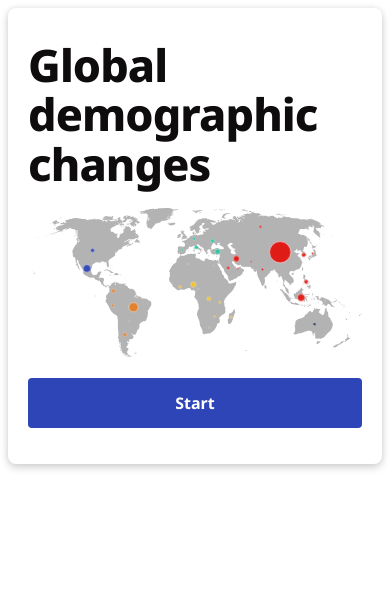
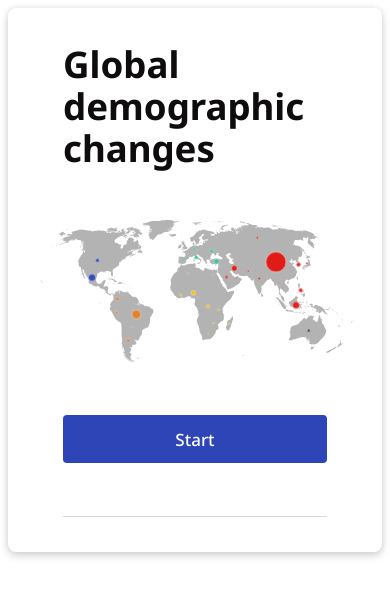
Before and after one commit to rene849/INRM5, a plain HTML site: page index.html in a window 390 px wide. Drawn offline with Linux system fonts and the light colour scheme.

Commit message:
Update index.html

```diff
--- a/index.html
+++ b/index.html
@@ -35,14 +35,15 @@ button{font-family:inherit;cursor:pointer;border:none;background:none;touch-acti
 .icon-btn .xglyph{fill:none;stroke:var(--glyph);stroke-width:2}.icon-btn:focus-visible{--ring:#1f2e7a;--ring-fill:#ebedfa;--glyph:#1f2e7a}@media(hover:hover){.icon-btn:hover{--ring:#1f2e7a;--ring-fill:#ebedfa;--glyph:#1f2e7a}}
 .icon-btn:active{--ring:#1dc9a4;--ring-fill:transparent}
 /* ── cover: two columns so text and map can never overlap ── */
-.cover-stage{width:100%;max-width:var(--maxw);margin:0 auto;display:flex;align-items:center;justify-content:space-between;gap:0;padding:clamp(16px,2.5vw,32px) clamp(12px,2vw,28px) clamp(16px,2.5vw,32px) var(--pad);flex:1 0 auto;box-sizing:border-box}
-.cover-text{flex:0 0 clamp(230px,26%,320px);max-width:320px;z-index:2}
-.cover-title{font-size:clamp(30px,3.4vw,46px);font-weight:800;line-height:1.08;letter-spacing:-.02em;margin-bottom:24px;opacity:0;transform:translateY(28px)}
-.btn-start{display:inline-flex;align-items:center;justify-content:center;background:#2E45B8;color:#fff;font-weight:700;font-size:16px;min-width:156px;height:48px;padding:0 28px;border-radius:4px;opacity:0;transform:translateY(28px);transition:background .18s,transform .2s,opacity .2s}.btn-start:focus-visible{background:#1F2E7A}@media(hover:hover){.btn-start:hover{background:#1F2E7A}}
+.cover-stage{container-type:inline-size;--cpad:clamp(16px,2.5vw,32px);width:100%;max-width:var(--maxw);margin:0 auto;display:flex;align-items:center;justify-content:center;padding:var(--cpad) 0;flex:1 0 auto;box-sizing:border-box}
+.cover-frame{position:relative;width:100%}
+.cover-text{position:absolute;left:4.5%;bottom:1.5cqw;width:max-content;z-index:2}   /* Hype: text block sits low against the map */
+.cover-title{font-size:clamp(30px,4.14cqw,56px);font-weight:700;line-height:1.17;letter-spacing:0;margin:0 0 clamp(24px,4.3cqw,56px);opacity:0;transform:translateY(28px)}   /* Hype: 48px / 56px bold at a 1160px stage */
+.btn-start{display:inline-flex;align-items:center;justify-content:center;background:#2E45B8;color:#fff;font-weight:500;font-size:clamp(15px,1.4cqw,18px);width:clamp(120px,12.9cqw,190px);height:clamp(44px,4cqw,54px);padding:0;border-radius:4px;opacity:0;transform:translateY(28px);transition:background .18s,transform .2s,opacity .2s}.btn-start:focus-visible{background:#1F2E7A}@media(hover:hover){.btn-start:hover{background:#1F2E7A}}
 .btn{display:inline-flex;align-items:center;justify-content:center;background:var(--blue);color:#fff;font-weight:700;font-size:16px;min-width:156px;height:48px;padding:0 28px;border-radius:4px;transition:background .18s}
 html.tablet .btn,html.mobile .btn{height:50px}.btn:focus-visible{background:var(--navy)}@media(hover:hover){.btn:hover{background:var(--navy)}}
 .btn.ghost{background:#fff;color:var(--blue);box-shadow:inset 0 0 0 1.5px var(--blue)}@media(hover:hover){.btn.ghost:hover{background:#ebedfa;color:var(--navy)}}
-.cover-art{flex:1 1 0;width:auto;min-width:0;margin-left:clamp(-24px,-1.5vw,0px);aspect-ratio:945.9/423.6;display:flex;align-items:center;justify-content:center;pointer-events:none}
+.cover-art{width:75%;margin:0 0 0 auto;aspect-ratio:945.9/423.6;display:flex;align-items:center;justify-content:center;pointer-events:none}
 .cover-art svg.map{width:100%;height:auto;max-height:100%;display:block}
 #cover.go .cover-title{animation:slide-up-in .65s cubic-bezier(.16,1,.3,1) .1s both}
 #cover.go .btn-start{animation:slide-up-in .65s cubic-bezier(.16,1,.3,1) .25s both}
@@ -95,12 +96,12 @@ svg.map{width:100%;height:100%;display:block;overflow:visible}
 .card .illo{position:absolute;top:-55px;left:50%;transform:translateX(-50%);width:110px;height:110px}
 .card.done{padding-top:70px}
 .card .row{display:flex;gap:12px;justify-content:center;flex-wrap:wrap}
-html.tablet .cover-stage,html.mobile .cover-stage{flex-direction:column;align-items:flex-start;padding:32px 20px 36px;gap:36px}
-html.tablet .cover-text,html.mobile .cover-text{flex:none;max-width:100%;width:100%}
-html.tablet .cover-art,html.mobile .cover-art{width:100%;margin:0}
-html.tablet .cover-title{font-size:46px;line-height:1.1}
-html.mobile .cover-title{font-size:clamp(34px,11.5vw,46px);line-height:1.1}
-html.tablet .btn-start,html.mobile .btn-start{width:100%;height:50px}
+
+
+
+
+
+
 /* list mode: map too small for readable callouts, so the values are shown as a text list instead (set by fitScreens) */
 .lm .cb,.lm .ld,.lm .cbx,.lm .cl,.lm .sl,.lm .sx{display:none}.lm .list{position:static;width:auto;height:auto;clip:auto;overflow:visible;display:grid;grid-template-columns:repeat(auto-fit,minmax(170px,1fr));gap:2px 20px;margin-top:8px}.lm .stage{padding-bottom:44px}
 @media(prefers-reduced-motion:reduce){html{scroll-behavior:auto}.bubble{animation:none !important;opacity:.88 !important;transform:none !important}#cover.go .cover-title,#cover.go .btn-start{animation:none !important;opacity:1 !important;transform:none !important}}
@@ -153,9 +154,14 @@ html.mobile .screen{overflow:visible}html.mobile .screen.is-active{min-height:0}
 html.mobile .d-only{display:none}html.mobile .m-only{display:block}
 html.mobile .card p{margin-bottom:16px;text-align:left}
 /* cover: title, map, then the Start button */
-html.mobile .cover-text{display:contents}
-html.mobile .cover-stage{flex-direction:column;align-items:stretch;gap:20px}
-html.mobile .cover-title,html.tablet .cover-title{order:1;margin:0}html.mobile .cover-art{order:2;width:100%;margin:0}html.mobile .btn-start{order:3;width:100%}
+
+
+html.tablet .cover-stage,html.mobile .cover-stage{flex-direction:column;align-items:stretch;justify-content:flex-start;padding:clamp(28px,9vw,56px) 0}
+html.tablet .cover-frame,html.mobile .cover-frame,html.tablet .cover-text,html.mobile .cover-text{display:contents}
+html.tablet .cover-title,html.mobile .cover-title{order:1;position:static;margin:0 14.7%;font-size:clamp(30px,9.8cqw,50px);line-height:1.15}
+html.tablet .cover-art,html.mobile .cover-art{order:2;width:85%;margin:clamp(28px,13.5%,64px) auto clamp(28px,14%,64px)}
+html.tablet .btn-start,html.mobile .btn-start{order:3;position:static;width:auto;margin:0 14.7%;height:clamp(48px,13cqw,56px);font-size:17px}
+html.tablet .cover-stage::after,html.mobile .cover-stage::after{content:'';order:4;height:1px;background:var(--rule);margin:clamp(28px,14%,64px) 14.7% 0}
 /* top bar: large icons across the top, then the title line */
 html.mobile .appbar{height:auto}
 html.mobile .appbar-inner{flex-direction:column;padding:14px var(--pad) 0}
@@ -2156,6 +2162,7 @@ html.mobile .mctl{display:block;padding:12px var(--pad) 28px}
 
 <div id="cover" class="screen is-active go">
  <div class="cover-stage" role="main">
+  <div class="cover-frame">
   <div class="cover-text">
    <h1 id="covTitle" class="cover-title">Global <br>demographic <br>changes</h1>
    <button class="btn-start" id="startBtn">Start</button>
@@ -2206,6 +2213,7 @@ html.mobile .mctl{display:block;padding:12px var(--pad) 28px}
       <circle class="bubble" cx="260.4" cy="367.0" r="0.9" fill="#E67E22" stroke="#fff" stroke-width="0.6" style="--i:39"/>
     </g>
    </svg>
+  </div>
   </div>
  </div>
 </div>
```
